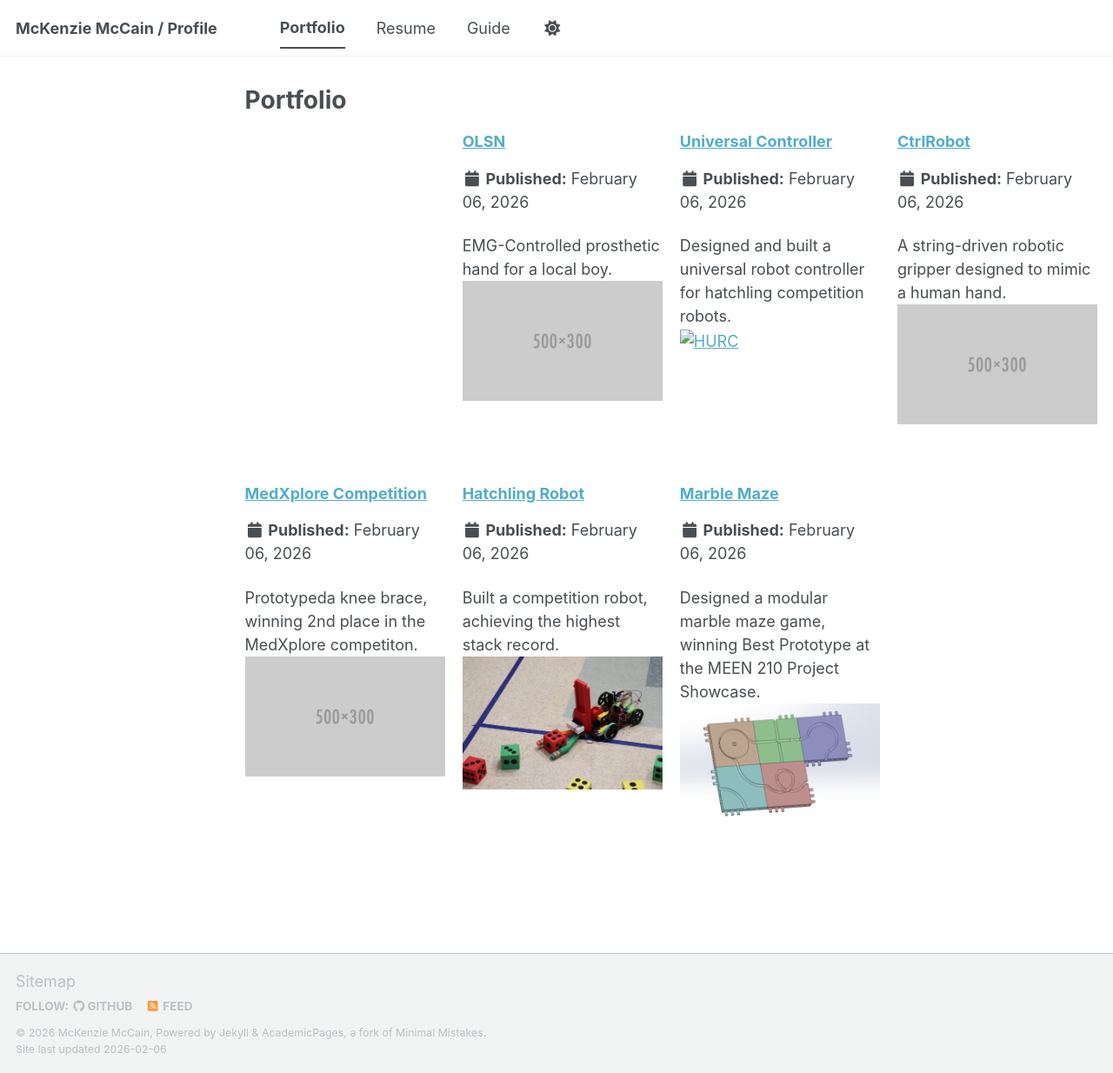
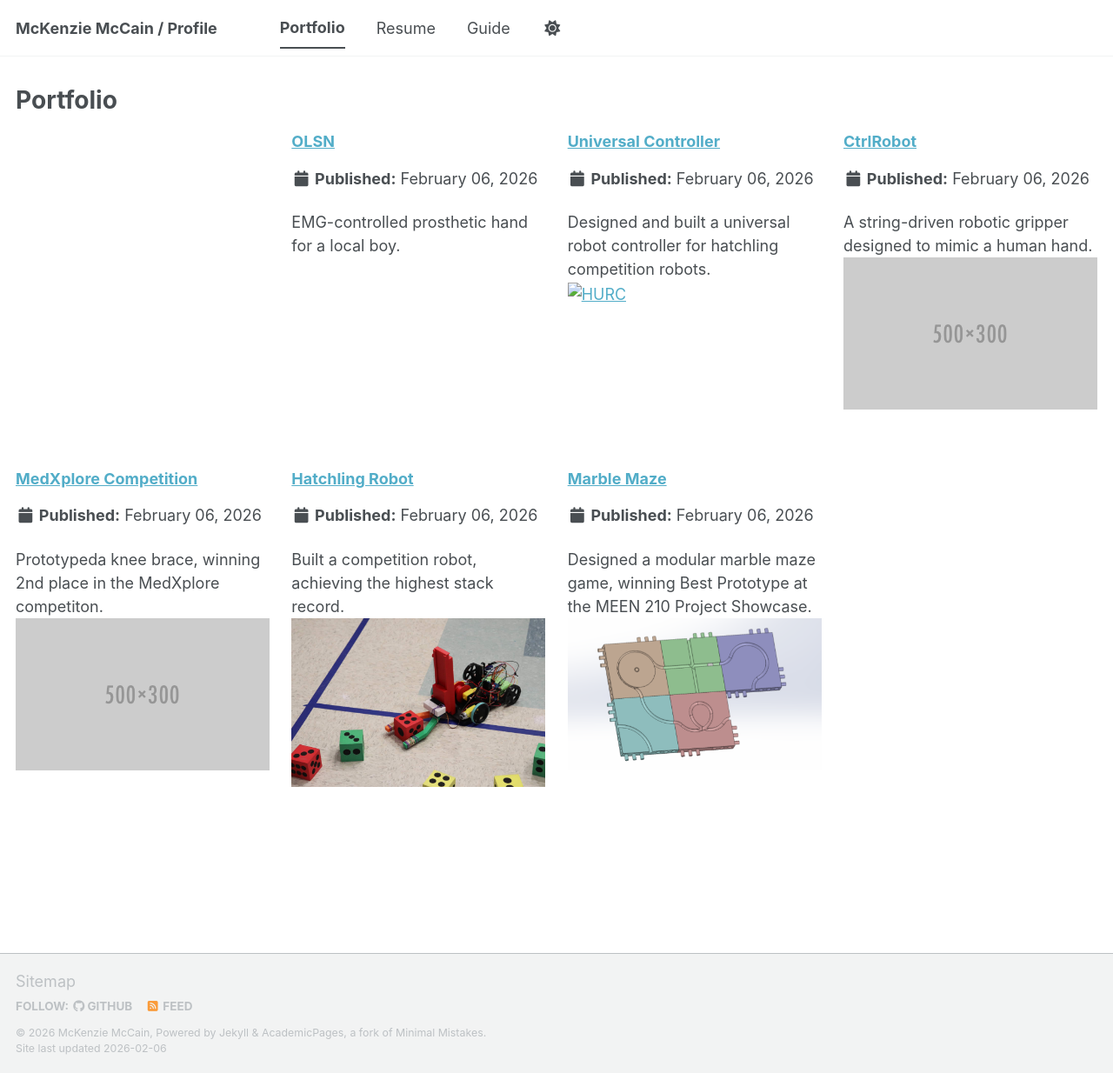
Before and after one commit to mckenzie-mccain/mckenzie-mccain.github.io, a Jekyll site: the page built from _pages/portfolio.html, in a window 1280 px wide and 1234 px high. Shown: the whole window at 87% size. Built offline with Jekyll 4.4.1, drawn with Linux system fonts in a browser that asks for light colours; a script bundle is joined from its source files by our own code; library files that are not in the unit come from our copies.

Commit message:
BIG TEST fix blank space

```diff
--- a/_layouts/archive.html
+++ b/_layouts/archive.html
@@ -15,7 +15,18 @@
 <div id="main" role="main">
   {% include sidebar.html %}
 
-  <div class="archive">
+  {%- assign _archive_classes = "archive" -%}
+  {%- if page.classes -%}
+    {%- if page.classes.first -%}
+      {%- for _c in page.classes -%}
+        {%- assign _archive_classes = _archive_classes | append: " " | append: _c -%}
+      {%- endfor -%}
+    {%- else -%}
+      {%- assign _archive_classes = _archive_classes | append: " " | append: page.classes -%}
+    {%- endif -%}
+  {%- endif -%}
+
+  <div class="{{ _archive_classes }}">
     {% unless page.header.overlay_color or page.header.overlay_image %}
       <h1 class="page__title">{{ page.title }}</h1>
     {% endunless %}
--- a/_pages/portfolio.html
+++ b/_pages/portfolio.html
@@ -5,7 +5,7 @@
 author_profile: false
 sidebar: false
 entries_layout: grid
-classes: wide
+classes: [wide, portfolio]
 ---
 
 {% include base_path %}
--- /dev/null
+++ b/_sass/_custom.scss
@@ -0,0 +1,45 @@
+/* ==========================================================================
+   CUSTOM OVERRIDES
+   ========================================================================== */
+
+/*
+  Portfolio grid goals:
+  - 1 column on small screens
+  - 2 columns on desktop
+  - eliminate the large-screen left "prefix" gutter applied to .archive
+*/
+
+/* Remove the large-breakpoint left gutter for wide archives */
+@media (min-width: 1024px) {
+  .archive.wide {
+    width: 100% !important;
+    margin-left: 0 !important;
+    padding-left: 0 !important;
+  }
+}
+
+/* Portfolio page: use CSS Grid for consistent 2-column layout */
+.archive.portfolio .portfolio-grid {
+  display: grid;
+  grid-template-columns: 1fr;
+  gap: 2rem;
+}
+
+.archive.portfolio .portfolio-grid .grid__item {
+  float: none !important;
+  width: auto !important;
+  margin: 0 !important;
+}
+
+@media (min-width: 768px) {
+  .archive.portfolio .portfolio-grid {
+    grid-template-columns: 1fr 1fr;
+  }
+}
+
+/* Let teaser images scale cleanly inside cards */
+.archive.portfolio .archive__item-teaser img {
+  width: 100%;
+  height: auto;
+  display: block;
+}
--- a/assets/css/main.scss
+++ b/assets/css/main.scss
@@ -40,4 +40,6 @@
     "vendor/font-awesome/fontawesome",
     "vendor/font-awesome/solid",
     "vendor/font-awesome/brands"
+    ,
+    "custom"
 ;
```
Also changed, not shown: _portfolio/Portfolio-1-olsn.md (+5 -2 lines).
